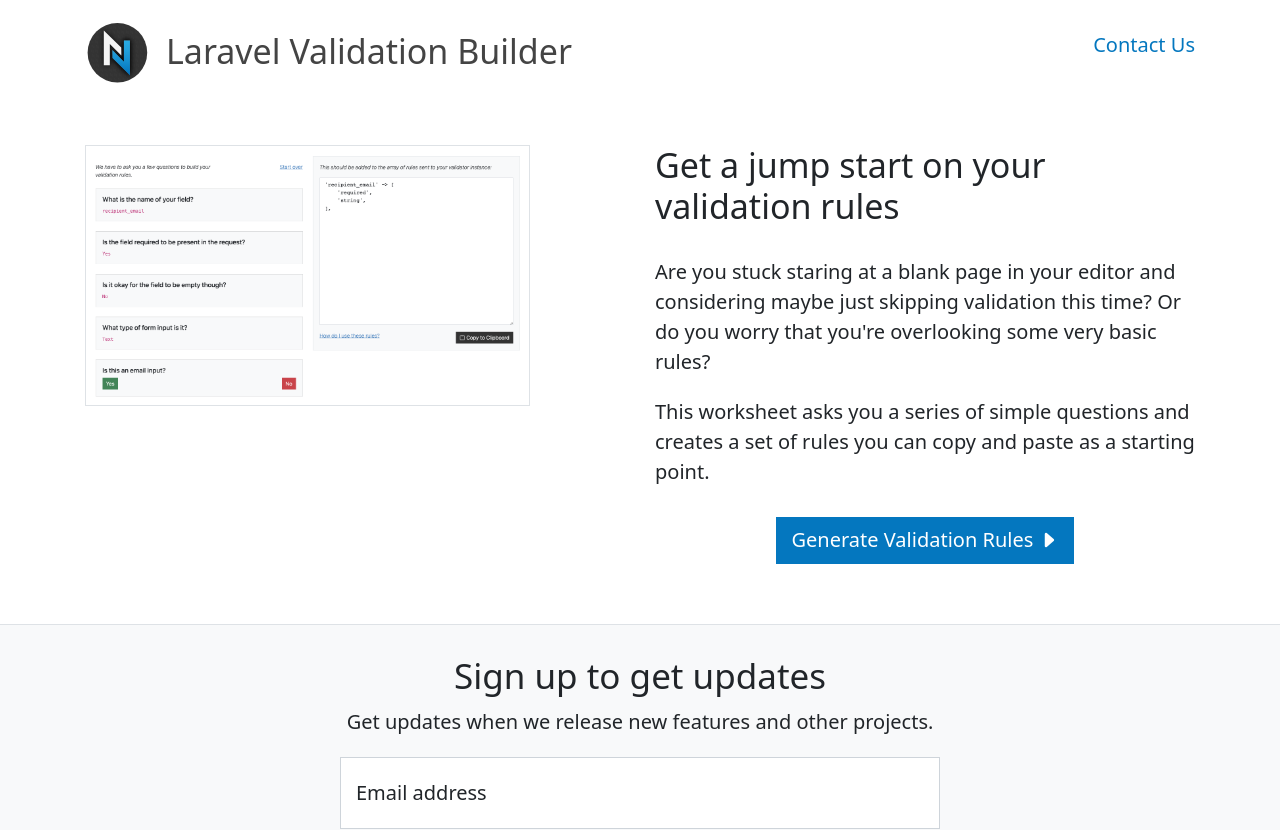
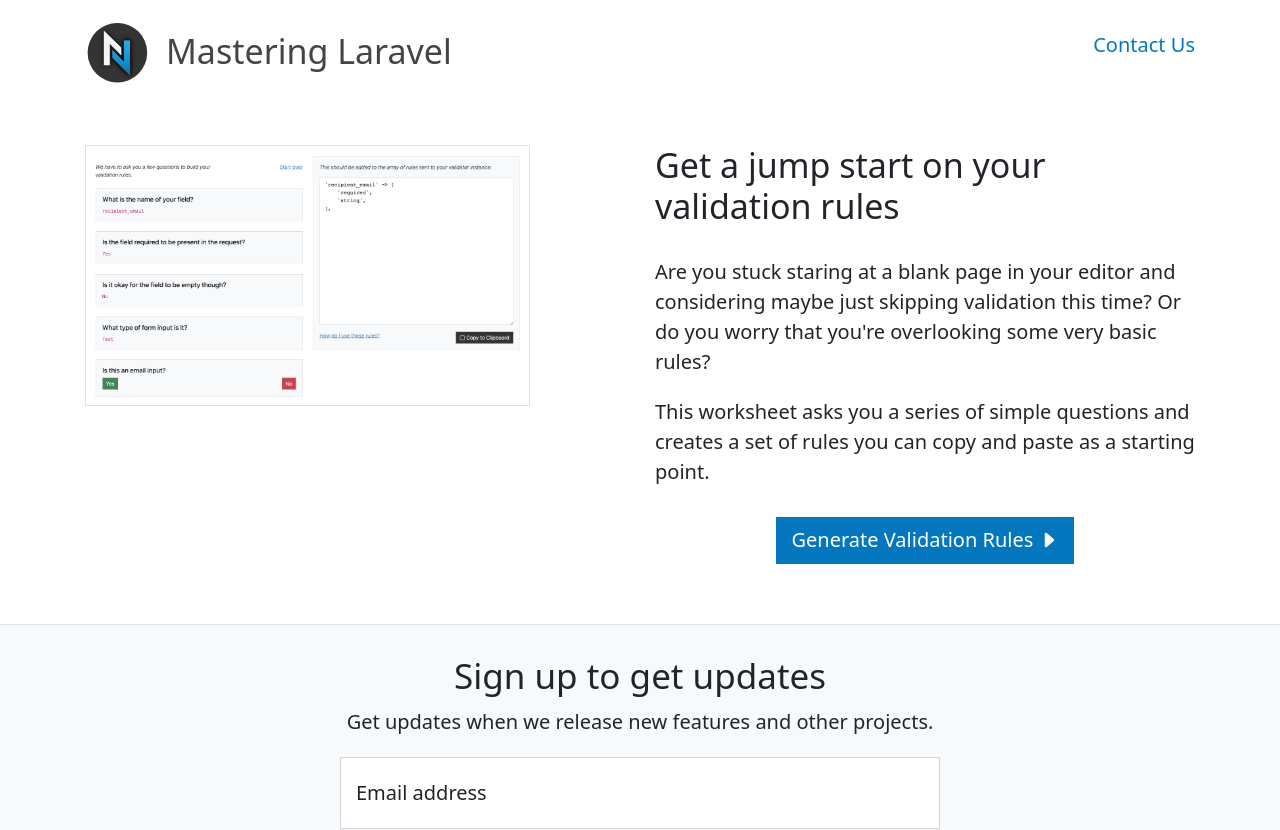
Before and after one commit to NoCompromises/masteringlaravel.io, a Vue app: page / in a window 1280 px wide. Shown: the top 830 px of the page. Built offline with nearby package versions, Linux system fonts and the light colour scheme.

Commit message:
get rid of unnecessary components for header/footer. change site name

```diff
--- a/package.json
+++ b/package.json
@@ -1,5 +1,5 @@
 {
-  "name": "laravel-validation-worksheet",
+  "name": "masteringlaravel.io",
   "version": "0.1.0",
   "private": true,
   "scripts": {
--- a/src/App.vue
+++ b/src/App.vue
@@ -1,5 +1,34 @@
 <template>
+  <header>
+    <div class="container pt-3 mb-5">
+      <div class="row">
+        <div class="col-12 col-md-10 text-center text-sm-start">
+          <router-link to="/">
+            <img src="./assets/logo.svg" alt="No Compromises Logo" />
+          </router-link>
+          <h1>Mastering Laravel</h1>
+        </div>
+        <div class="col-12 col-md-2 mt-3 mt-sm-0">
+          <nav class="text-center text-md-end pt-0 pt-md-2">
+            <a href="https://nocompromises.io?ref=worksheet">Contact Us</a>
+          </nav>
+        </div>
+      </div>
+    </div>
+  </header>
+
   <router-view />
+
+  <footer>
+    <div class="container p-3 small text-center">
+      &copy; 2021
+      <a
+        href="https://nocompromises.io?ref=worksheet"
+        title="We _know_ Laravel!"
+        >No Compromises LLC</a
+      >
+    </div>
+  </footer>
 </template>
 
 <style lang="scss"></style>
--- a/src/components/SiteFooter.vue
+++ /dev/null
@@ -1,18 +0,0 @@
-<template>
-  <footer>
-    <div class="container p-3 small text-center">
-      &copy; 2021
-      <a
-        href="https://nocompromises.io?ref=worksheet"
-        title="We _know_ Laravel!"
-        >No Compromises LLC</a
-      >
-    </div>
-  </footer>
-</template>
-
-<script>
-export default {
-  name: "SiteFooter",
-};
-</script>
--- a/src/components/SiteHeader.vue
+++ /dev/null
@@ -1,25 +0,0 @@
-<template>
-  <header>
-    <div class="container pt-3 mb-5">
-      <div class="row">
-        <div class="col-12 col-md-10 text-center text-sm-start">
-          <router-link to="/">
-            <img src="../assets/logo.svg" alt="No Compromises Logo" />
-          </router-link>
-          <h1>Laravel Validation Builder</h1>
-        </div>
-        <div class="col-12 col-md-2 mt-3 mt-sm-0">
-          <nav class="text-center text-md-end pt-0 pt-md-2">
-            <a href="https://nocompromises.io?ref=worksheet">Contact Us</a>
-          </nav>
-        </div>
-      </div>
-    </div>
-  </header>
-</template>
-
-<script>
-export default {
-  name: "SiteHeader",
-};
-</script>
--- a/src/views/NotFound.vue
+++ b/src/views/NotFound.vue
@@ -1,6 +1,4 @@
 <template>
-  <site-header />
-
   <main>
     <section class="mb-5">
       <div class="container">
@@ -11,19 +9,4 @@
       </div>
     </section>
   </main>
-
-  <site-footer />
 </template>
-
-<script>
-import SiteHeader from "@/components/SiteHeader.vue";
-import SiteFooter from "@/components/SiteFooter.vue";
-
-export default {
-  name: "NotFound",
-  components: {
-    SiteHeader,
-    SiteFooter,
-  },
-};
-</script>
--- a/src/views/ValidationHome.vue
+++ b/src/views/ValidationHome.vue
@@ -1,6 +1,4 @@
 <template>
-  <site-header />
-
   <main>
     <section class="mb-5">
       <div class="container">
@@ -37,21 +35,15 @@
       <email-sign-up />
     </section>
   </main>
-
-  <site-footer />
 </template>
 
 <script>
-import SiteHeader from "@/components/SiteHeader.vue";
 import EmailSignUp from "@/components/EmailSignUp.vue";
-import SiteFooter from "@/components/SiteFooter.vue";
 
 export default {
   name: "ValidationHome",
   components: {
-    SiteHeader,
     EmailSignUp,
-    SiteFooter,
   },
 };
 </script>
--- a/src/views/ValidationWorksheet.vue
+++ b/src/views/ValidationWorksheet.vue
@@ -1,6 +1,4 @@
 <template>
-  <site-header />
-
   <main class="container main-interface" :class="{ start: showStartingPoint }">
     <section class="mb-3" v-if="showStartingPoint">
       <p id="question">
@@ -158,14 +156,10 @@
       </div>
     </div>
   </main>
-
-  <site-footer />
 </template>
 
 <script>
 import { mapState, mapActions } from "vuex";
-import SiteHeader from "@/components/SiteHeader.vue";
-import SiteFooter from "@/components/SiteFooter.vue";
 import QuestionReadOnly from "@/components/QuestionReadOnly.vue";
 import QuestionMultipleChoice from "@/components/QuestionMultipleChoice.vue";
 import QuestionYesNo from "@/components/QuestionYesNo.vue";
@@ -176,8 +170,6 @@ import BookInfo from "@/components/BookInfo.vue";
 export default {
   name: "ValidationWorksheet",
   components: {
-    SiteHeader,
-    SiteFooter,
     QuestionReadOnly,
     QuestionMultipleChoice,
     QuestionYesNo,
```
Also changed, not shown: 1 other file (tests, documents, lock files or other folders).
